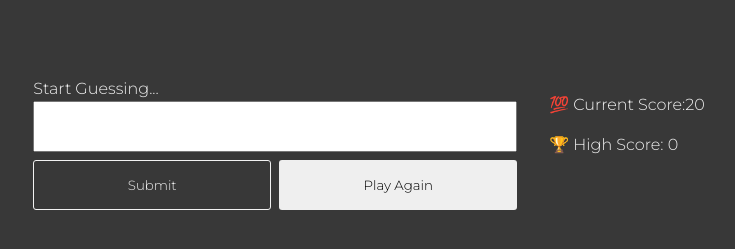
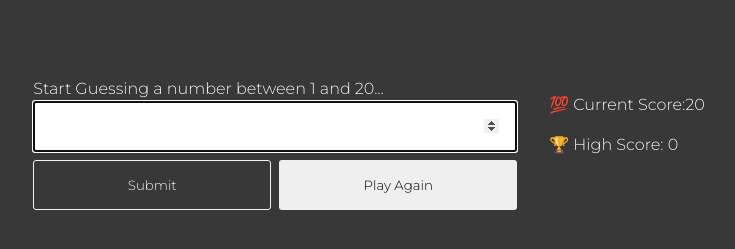
Before and after one commit to charley81/Guess, a plain HTML site: page index.html in a window 1280 px wide. Both pictures are taken after a click on the button "Play Again". Shown: the part 187-436 px from the top of the page, without its empty margins (271-1006 px from the left). Drawn offline with Linux system fonts and the light colour scheme.

Commit message:
implemented play again and high score functionality

```diff
--- a/index.html
+++ b/index.html
@@ -22,7 +22,7 @@
   <!-- main content  -->
   <main>
     <div class="input-section">
-      <p class="message">Start Guessing...</p>
+      <p class="message">Start Guessing a number between 1 and 20...</p>
       <input type="number" class="guess">
       <div class="button-section">
         <button class="btn submit">Submit</button>
@@ -31,7 +31,7 @@
     </div>
     <div class="info-section">
       <p>💯 Current Score:<span class="current-score">20</span></p>
-      <p class="high-score">🏆 High Score: 0</p>
+      <p>🏆 High Score: <span class="high-score">0</span></p>
     </div>
   </main>
 
--- a/script.js
+++ b/script.js
@@ -43,5 +43,21 @@ const submit = document
       document.querySelector('.guess').disabled = true
       document.querySelector('.number').textContent = randomNumber
       document.querySelector('body').style.backgroundColor = '#066163'
+
+      if (score > highscore) {
+        document.querySelector('.high-score').textContent = score
+      }
     }
   })
+
+const again = document
+  .querySelector('.again')
+  .addEventListener('click', function () {
+    randomNumber = Math.floor(Math.random() * 20) + 1
+    document.querySelector('.guess').disabled = false
+    score = 20
+    document.querySelector('.current-score').textContent = score
+    document.querySelector('.guess').value = ''
+    document.querySelector('.guess').focus()
+    document.querySelector('body').style.backgroundColor = '#383838'
+  })
```
